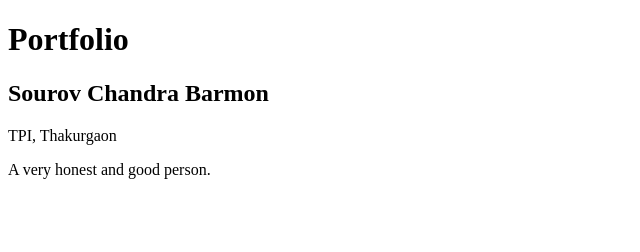
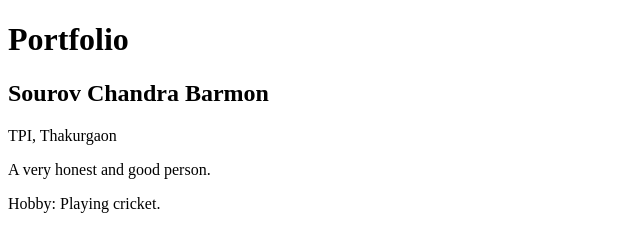
Before and after one commit to Sourov-Chandra/learning-undo, a plain HTML site: page index.html in a window 1280 px wide. Shown: the whole page, without its empty margins (0-640 px from the left). Drawn offline with Linux system fonts and the light colour scheme.

Commit message:
added hobby

```diff
--- a/index.html
+++ b/index.html
@@ -11,6 +11,7 @@
         <h2>Sourov Chandra Barmon</h2>
         <p>TPI, Thakurgaon</p>
         <p>A very honest and good person.</p>
+        <p>Hobby: Playing cricket.</p>
     </section>
 </body>
 </html>
```
